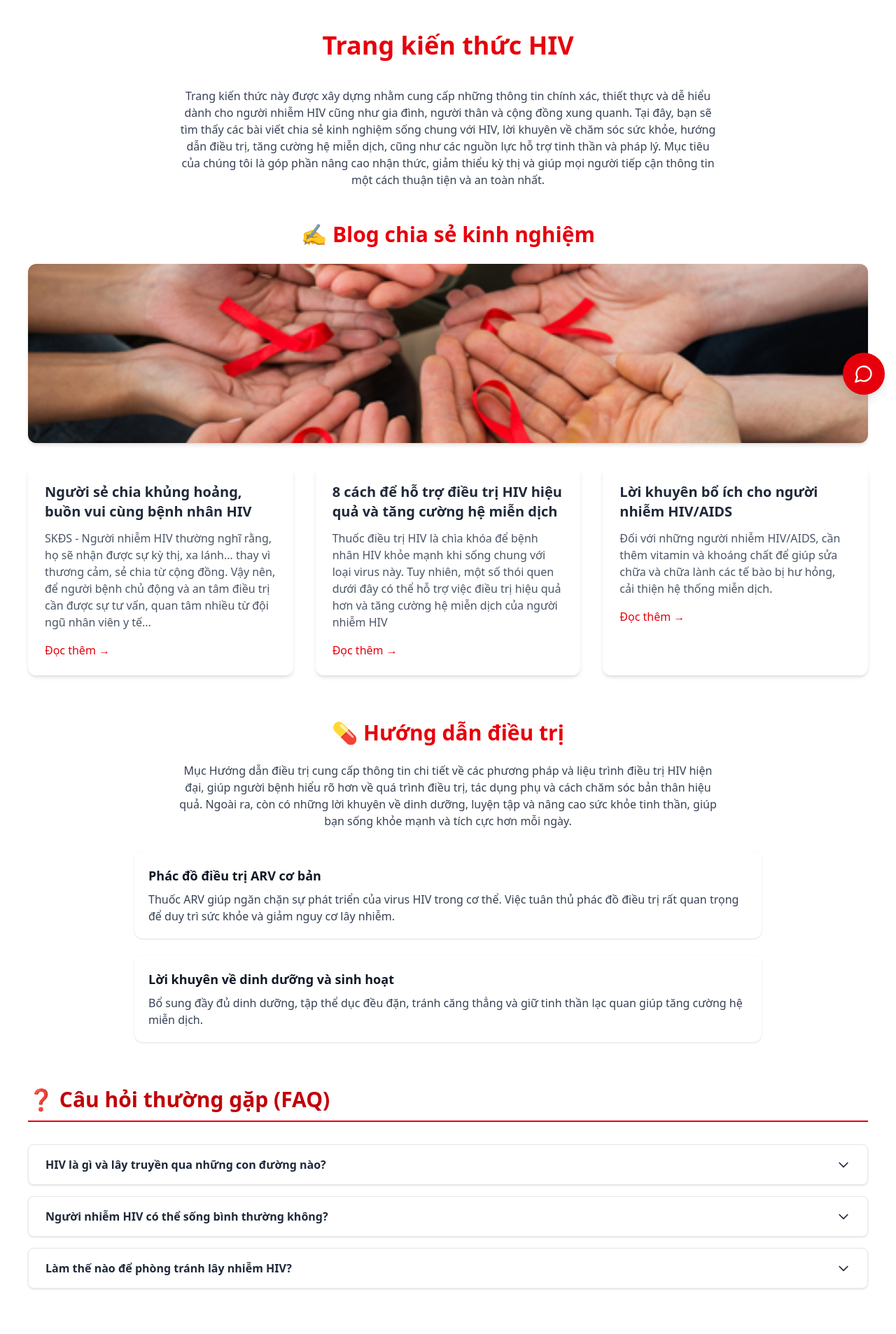
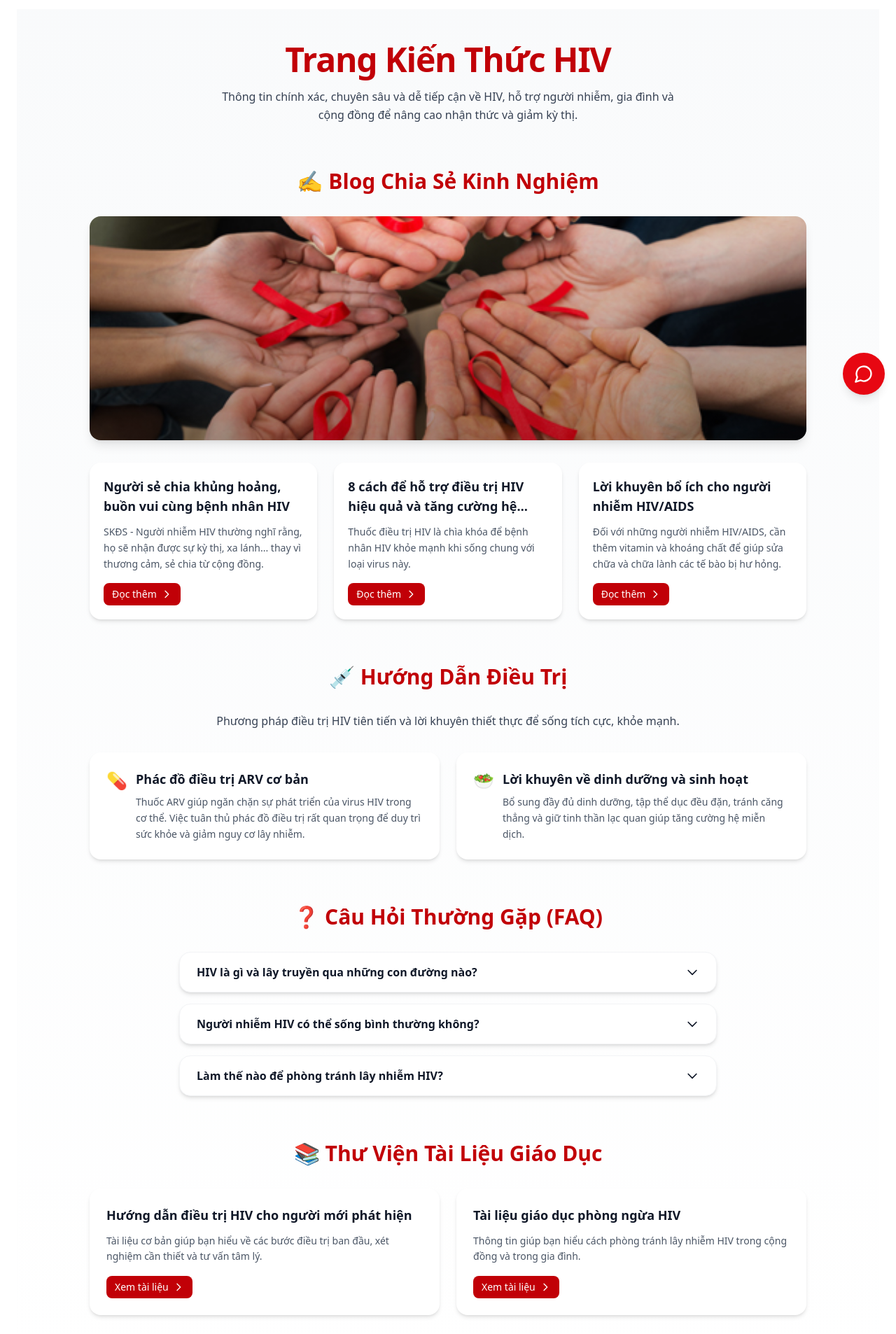
Before and after one commit to YenNhi206/swpHIVproject, a React (Vite) app: page /knowledge in a window 1280 px wide. Shown: the part 220-2126 px from the top of the page at 70% size. Built offline with nearby package versions, Linux system fonts and the light colour scheme.

Commit message:
Cập nhật Breadcrumb, index.css, HomePage, KnowledgePage

```diff
--- a/src/index.css
+++ b/src/index.css
@@ -102,3 +102,24 @@
   animation: slideDown 0.3s ease-out forwards;
   overflow: hidden;
 }
+@keyframes slide-in {
+          from { opacity: 0; transform: translateY(20px); }
+          to { opacity: 1; transform: translateY(0); }
+        }
+        @keyframes fade-in {
+          from { opacity: 0; }
+          to { opacity: 1; }
+        }
+        @keyframes slide-down {
+          from { opacity: 0; transform: translateY(-10px); }
+          to { opacity: 1; transform: translateY(0); }
+        }
+        .animate-slide-in {
+          animation: slide-in 0.5s ease-out;
+        }
+        .animate-fade-in {
+          animation: fade-in 0.4s ease-out;
+        }
+        .animate-slide-down {
+          animation: slide-down 0.3s ease-out;
+        }
--- a/src/pages/HomePage.jsx
+++ b/src/pages/HomePage.jsx
@@ -1,7 +1,7 @@
 import React from "react";
 import hivCareImg from "../assets/hiv-care.png";
 import educationImg from "../assets/education.png";
-import blogImg from "../assets/blog.jpg";
+
 import hiv1Img from "../assets/hiv1.jpg";
 import hivbhytImg from "../assets/hivbhyt.webp";
 import hivpaitentImg from "../assets/hivpaitent.jpg";
--- a/src/pages/KnowledgePage.jsx
+++ b/src/pages/KnowledgePage.jsx
@@ -1,11 +1,7 @@
 import React, { useState } from "react";
 import blogImg from "../assets/blog.jpg";
 
-
-
-
 const documents = [
-
   {
     title: "Hướng dẫn điều trị HIV cho người mới phát hiện",
     description:
@@ -24,19 +20,19 @@ const blogPosts = [
   {
     title: "Người sẻ chia khủng hoảng, buồn vui cùng bệnh nhân HIV",
     description:
-      "SKĐS - Người nhiễm HIV thường nghĩ rằng, họ sẽ nhận được sự kỳ thị, xa lánh... thay vì thương cảm, sẻ chia từ cộng đồng. Vậy nên, để người bệnh chủ động và an tâm điều trị cần được sự tư vấn, quan tâm nhiều từ đội ngũ nhân viên y tế...",
+      "SKĐS - Người nhiễm HIV thường nghĩ rằng, họ sẽ nhận được sự kỳ thị, xa lánh... thay vì thương cảm, sẻ chia từ cộng đồng.",
     link: "https://bvquan5.medinet.gov.vn/chuyen-muc/nguoi-se-chia-khung-hoang-buon-vui-cung-benh-nhan-hiv-c16896-131217.aspx",
   },
   {
     title: "8 cách để hỗ trợ điều trị HIV hiệu quả và tăng cường hệ miễn dịch",
     description:
-      "Thuốc điều trị HIV là chìa khóa để bệnh nhân HIV khỏe mạnh khi sống chung với loại virus này. Tuy nhiên, một số thói quen dưới đây có thể hỗ trợ việc điều trị hiệu quả hơn và tăng cường hệ miễn dịch của người nhiễm HIV",
+      "Thuốc điều trị HIV là chìa khóa để bệnh nhân HIV khỏe mạnh khi sống chung với loại virus này.",
     link: "https://vaac.gov.vn/8-cach-de-ho-tro-dieu-tri-hiv-hieu-qua-va-tang-cuong-he-mien-dich.html",
   },
   {
     title: "Lời khuyên bổ ích cho người nhiễm HIV/AIDS",
     description:
-      "Đối với những người nhiễm HIV/AIDS, cần thêm vitamin và khoáng chất để giúp sửa chữa và chữa lành các tế bào bị hư hỏng, cải thiện hệ thống miễn dịch.",
+      "Đối với những người nhiễm HIV/AIDS, cần thêm vitamin và khoáng chất để giúp sửa chữa và chữa lành các tế bào bị hư hỏng.",
     link: "https://moh.gov.vn/chuong-trinh-muc-tieu-quoc-gia/-/asset_publisher/7ng11fEWgASC/content/loi-khuyen-bo-ich-cho-nguoi-nhiem-hiv-aids",
   },
 ];
@@ -99,75 +95,72 @@ const faqItems = [
   },
 ];
 
-
 const treatmentGuides = [
   {
     title: "Phác đồ điều trị ARV cơ bản",
     content:
       "Thuốc ARV giúp ngăn chặn sự phát triển của virus HIV trong cơ thể. Việc tuân thủ phác đồ điều trị rất quan trọng để duy trì sức khỏe và giảm nguy cơ lây nhiễm.",
+    icon: "💊",
   },
   {
     title: "Lời khuyên về dinh dưỡng và sinh hoạt",
     content:
       "Bổ sung đầy đủ dinh dưỡng, tập thể dục đều đặn, tránh căng thẳng và giữ tinh thần lạc quan giúp tăng cường hệ miễn dịch.",
+    icon: "🥗",
   },
 ];
 
 export default function KnowledgePage() {
   const [selectedDoc, setSelectedDoc] = useState(null);
-
-  // Bổ sung state để quản lý FAQ mở
   const [openFAQIndex, setOpenFAQIndex] = useState(null);
 
-  // Hàm toggle mở/đóng FAQ
   const toggleFAQ = (index) => {
     setOpenFAQIndex(openFAQIndex === index ? null : index);
   };
 
   return (
-    <main className="max-w-7xl mx-auto px-4 py-8">
-      <h1 className="text-4xl font-bold text-center text-red-600 mb-10">
-        Trang kiến thức HIV
+    <main className="min-h-screen bg-gradient-to-b from-gray-50 to-white px-4 sm:px-6 lg:px-8 py-12">
+      {/* Header Section */}
+      <section className="text-center mb-16 max-w-5xl mx-auto">
+        <h1 className="text-4xl sm:text-5xl font-extrabold text-red-700 mb-4 tracking-tight animate-slide-in">
+          Trang Kiến Thức HIV
         </h1>
-
-      <p className="text-center text-gray-700 mb-12 max-w-3xl mx-auto">
-        Trang kiến thức này được xây dựng nhằm cung cấp những thông tin chính xác,
-        thiết thực và dễ hiểu dành cho người nhiễm HIV cũng như gia đình, người
-        thân và cộng đồng xung quanh. Tại đây, bạn sẽ tìm thấy các bài viết chia sẻ
-        kinh nghiệm sống chung với HIV, lời khuyên về chăm sóc sức khỏe, hướng dẫn
-        điều trị, tăng cường hệ miễn dịch, cũng như các nguồn lực hỗ trợ tinh thần
-        và pháp lý. Mục tiêu của chúng tôi là góp phần nâng cao nhận thức, giảm
-        thiểu kỳ thị và giúp mọi người tiếp cận thông tin một cách thuận tiện và
-        an toàn nhất.
+        <p className="text-base text-gray-700 max-w-2xl mx-auto leading-relaxed font-medium">
+          Thông tin chính xác, chuyên sâu và dễ tiếp cận về HIV, hỗ trợ người nhiễm, gia đình và cộng đồng để nâng cao nhận thức và giảm kỳ thị.
         </p>
+      </section>
 
       {/* Blog Section */}
-      <section className="mb-16">
-        <h2 className="text-3xl font-bold text-red-600 mb-6 text-center">
-          ✍️ Blog chia sẻ kinh nghiệm
+      <section className="mb-16 max-w-5xl mx-auto">
+        <h2 className="text-3xl font-bold text-red-700 mb-8 text-center flex items-center justify-center gap-2 animate-slide-in">
+          <span>✍️</span> Blog Chia Sẻ Kinh Nghiệm
         </h2>
-        <div className="mb-8">
+        <div className="mb-8 relative">
           <img
             src={blogImg}
             alt="Blog cộng đồng"
-            className="w-full h-64 object-cover rounded-xl shadow-md"
+            className="w-full h-64 sm:h-80 object-cover rounded-2xl shadow-lg transform hover:scale-[1.01] transition-transform duration-300"
           />
+          <div className="absolute inset-0 bg-gradient-to-t from-black/30 to-transparent rounded-2xl"></div>
         </div>
-        <div className="grid md:grid-cols-3 gap-8">
-          {blogPosts.map(({ title, description, link }) => (
+        <div className="grid grid-cols-1 md:grid-cols-3 gap-6">
+          {blogPosts.map(({ title, description, link }, idx) => (
             <article
               key={title}
-              className="bg-white shadow-md rounded-xl p-6 hover:shadow-lg transition"
+              className="bg-white rounded-2xl shadow-md p-5 hover:shadow-lg hover:-translate-y-1 transition-all duration-200"
             >
-              <h3 className="text-xl font-semibold text-gray-800 mb-3">{title}</h3>
-              <p className="text-gray-600 mb-4">{description}</p>
+              <h3 className="text-lg font-semibold text-gray-900 mb-3 line-clamp-2">{title}</h3>
+              <p className="text-gray-600 mb-4 line-clamp-3 text-sm leading-relaxed">{description}</p>
               <a
                 href={link}
                 target="_blank"
                 rel="noopener noreferrer"
-                className="text-red-600 font-medium hover:underline"
+                className="inline-flex items-center px-3 py-1.5 bg-red-700 text-white rounded-lg hover:bg-red-800 transition-colors text-sm font-medium"
               >
-                Đọc thêm →
+                Đọc thêm
+                <svg className="w-4 h-4 ml-1.5" fill="none" stroke="currentColor" viewBox="0 0 24 24">
+                  <path strokeLinecap="round" strokeLinejoin="round" strokeWidth="2" d="M9 5l7 7-7 7" />
+                </svg>
               </a>
             </article>
           ))}
@@ -175,61 +168,58 @@ export default function KnowledgePage() {
       </section>
 
       {/* Treatment Guides Section */}
-      <section className="mb-16">
-        <h2 className="text-3xl font-bold text-red-600 mb-6 text-center">
-          💊 Hướng dẫn điều trị
+      <section className="mb-16 max-w-5xl mx-auto">
+        <h2 className="text-3xl font-bold text-red-700 mb-8 text-center flex items-center justify-center gap-2 animate-slide-in">
+          <span>💉</span> Hướng Dẫn Điều Trị
         </h2>
-        <p className="text-center text-gray-700 mb-8 max-w-3xl mx-auto">
-          Mục Hướng dẫn điều trị cung cấp thông tin chi tiết về các phương pháp và
-          liệu trình điều trị HIV hiện đại, giúp người bệnh hiểu rõ hơn về quá trình
-          điều trị, tác dụng phụ và cách chăm sóc bản thân hiệu quả. Ngoài ra, còn có
-          những lời khuyên về dinh dưỡng, luyện tập và nâng cao sức khỏe tinh thần,
-          giúp bạn sống khỏe mạnh và tích cực hơn mỗi ngày.
+        <p className="text-base text-gray-700 mb-8 max-w-2xl mx-auto text-center leading-relaxed">
+          Phương pháp điều trị HIV tiên tiến và lời khuyên thiết thực để sống tích cực, khỏe mạnh.
         </p>
-        <div className="space-y-6 max-w-4xl mx-auto">
-          {treatmentGuides.map(({ title, content }, idx) => (
-            <div key={idx} className="bg-white rounded-xl shadow p-5">
-              <h3 className="font-semibold text-lg text-gray-900 mb-2">{title}</h3>
-              <p className="text-gray-700">{content}</p>
+        <div className="grid grid-cols-1 md:grid-cols-2 gap-6">
+          {treatmentGuides.map(({ title, content, icon }, idx) => (
+            <div
+              key={idx}
+              className="bg-white rounded-2xl shadow-md p-6 flex items-start gap-3 hover:shadow-lg transition-all duration-200"
+            >
+              <span className="text-2xl">{icon}</span>
+              <div>
+                <h3 className="text-lg font-semibold text-gray-900 mb-2">{title}</h3>
+                <p className="text-gray-600 text-sm leading-relaxed">{content}</p>
+              </div>
             </div>
           ))}
         </div>
       </section>
 
       {/* FAQ Section */}
-      <section className="mb-16">
-        <h2 className="text-3xl font-bold text-red-700 mb-8 border-b-2 border-red-600 pb-3">
-          ❓ Câu hỏi thường gặp (FAQ)
+      <section className="mb-16 max-w-5xl mx-auto">
+        <h2 className="text-3xl font-bold text-red-700 mb-8 text-center flex items-center justify-center gap-2 animate-slide-in">
+          <span>❓</span> Câu Hỏi Thường Gặp (FAQ)
         </h2>
-        <div className="space-y-4">
+        <div className="space-y-4 max-w-3xl mx-auto">
           {faqItems.map((faq, i) => (
             <div
               key={i}
-              className="border border-gray-200 rounded-lg shadow-sm overflow-hidden"
+              className="bg-white rounded-2xl shadow-md border border-gray-100 overflow-hidden"
             >
               <button
                 onClick={() => toggleFAQ(i)}
-                className="w-full flex justify-between items-center px-6 py-4 text-left text-gray-800 font-semibold hover:bg-red-50 transition"
+                className="w-full flex justify-between items-center px-6 py-4 text-left text-gray-900 font-semibold hover:bg-red-50 transition-colors"
                 aria-expanded={openFAQIndex === i}
               >
-                <span>{faq.question}</span>
+                <span className="text-base">{faq.question}</span>
                 <svg
-                  className={`w-5 h-5 transform transition-transform ${openFAQIndex === i ? "rotate-180" : ""
-                    }`}
+                  className={`w-5 h-5 transform transition-transform duration-200 ${openFAQIndex === i ? "rotate-180" : ""}`}
                   fill="none"
                   stroke="currentColor"
                   strokeWidth="2"
                   viewBox="0 0 24 24"
                 >
-                  <path
-                    strokeLinecap="round"
-                    strokeLinejoin="round"
-                    d="M19 9l-7 7-7-7"
-                  />
+                  <path strokeLinecap="round" strokeLinejoin="round" d="M19 9l-7 7-7-7" />
                 </svg>
               </button>
               {openFAQIndex === i && (
-                <div className="px-6 py-3 bg-red-50 text-gray-700 leading-relaxed border-t border-red-200">
+                <div className="px-6 py-5 bg-red-50 text-gray-700 text-sm leading-relaxed animate-slide-down">
                   {faq.detailedContent}
                 </div>
               )}
@@ -237,14 +227,17 @@ export default function KnowledgePage() {
           ))}
         </div>
       </section>
-      {/* Tài liệu giáo dục */}
-      <section className="mb-16">
-        <h2 className="text-3xl font-bold text-red-700 mb-8 border-b-2 border-red-600 pb-3">📚 Thư viện tài liệu giáo dục</h2>
-        <div className="grid grid-cols-1 md:grid-cols-2 gap-8">
+
+      {/* Educational Library Section */}
+      <section className="mb-16 max-w-5xl mx-auto">
+        <h2 className="text-3xl font-bold text-red-700 mb-8 text-center flex items-center justify-center gap-2 animate-slide-in">
+          <span>📚</span> Thư Viện Tài Liệu Giáo Dục
+        </h2>
+        <div className="grid grid-cols-1 md:grid-cols-2 gap-6">
           {documents.map((doc, idx) => (
             <div
               key={idx}
-              className="bg-white border border-gray-200 rounded-xl p-6 shadow hover:shadow-lg transition cursor-pointer"
+              className="bg-white rounded-2xl shadow-md p-6 hover:shadow-lg hover:-translate-y-1 transition-all duration-200 cursor-pointer"
               onClick={() => setSelectedDoc(doc.link)}
               role="button"
               tabIndex={0}
@@ -252,18 +245,18 @@ export default function KnowledgePage() {
                 if (e.key === "Enter" || e.key === " ") setSelectedDoc(doc.link);
               }}
             >
-              <h3 className="text-xl font-semibold text-gray-900 mb-3">{doc.title}</h3>
-              <p className="text-gray-600 mb-5">{doc.description}</p>
+              <h3 className="text-lg font-semibold text-gray-900 mb-3">{doc.title}</h3>
+              <p className="text-gray-600 mb-4 text-sm leading-relaxed">{doc.description}</p>
               <button
-                className="inline-flex items-center px-4 py-2 bg-red-600 text-white rounded-lg hover:bg-red-700 transition"
+                className="inline-flex items-center px-3 py-1.5 bg-red-700 text-white rounded-lg hover:bg-red-800 transition-colors font-medium text-sm"
                 onClick={(e) => {
                   e.stopPropagation();
                   setSelectedDoc(doc.link);
                 }}
               >
                 Xem tài liệu
-                <svg className="w-5 h-5 ml-2" fill="none" stroke="currentColor" strokeWidth="2" viewBox="0 0 24 24">
-                  <path strokeLinecap="round" strokeLinejoin="round" d="M10 6h10M10 12h10M10 18h10M4 6h.01M4 12h.01M4 18h.01" />
+                <svg className="w-4 h-4 ml-1.5" fill="none" stroke="currentColor" strokeWidth="2" viewBox="0 0 24 24">
+                  <path strokeLinecap="round" strokeLinejoin="round" d="M9 5l7 7-7 7" />
                 </svg>
               </button>
             </div>
@@ -271,46 +264,62 @@ export default function KnowledgePage() {
         </div>
 
         {selectedDoc && (
-          <div className="fixed inset-0 z-50 flex items-center justify-center bg-black bg-opacity-50 backdrop-blur-sm p-4">
-            <div className="bg-white rounded-xl shadow-xl w-full max-w-6xl max-h-[90vh] flex flex-col overflow-hidden">
-              <header className="flex justify-between items-center bg-red-600 text-white px-6 py-4 rounded-t-xl">
-                <h3 className="text-xl font-semibold">Xem tài liệu</h3>
-                <button onClick={() => setSelectedDoc(null)} className="p-2 hover:bg-red-700 rounded-full transition" aria-label="Đóng modal">
-                  <svg xmlns="http://www.w3.org/2000/svg" className="h-6 w-6" fill="none" stroke="currentColor" strokeWidth="2" viewBox="0 0 24 24">
+          <div className="fixed inset-0 z-50 flex items-center justify-center bg-black bg-opacity-60 backdrop-blur-sm p-4 animate-fade-in">
+            <div className="bg-white rounded-2xl shadow-xl w-full max-w-5xl max-h-[90vh] flex flex-col overflow-hidden">
+              <header className="flex justify-between items-center bg-gradient-to-r from-red-700 to-red-800 text-white px-6 py-4 rounded-t-2xl">
+                <h3 className="text-lg font-semibold">Xem Tài Liệu</h3>
+                <button
+                  onClick={() => setSelectedDoc(null)}
+                  className="p-1.5 hover:bg-red-900 rounded-full transition"
+                  aria-label="Đóng"
+                >
+                  <svg className="h-6 w-6" fill="none" stroke="currentColor" strokeWidth="2" viewBox="0 0 24 24">
                     <path strokeLinecap="round" strokeLinejoin="round" d="M6 18L18 6M6 6l12 12" />
                   </svg>
                 </button>
               </header>
-              <div className="flex-1 p-4 bg-gray-50 overflow-auto">
-                <object data={selectedDoc} type="application/pdf" className="w-full h-[75vh] rounded-lg bg-white shadow-inner">
-                  <p>
-                    Trình duyệt của bạn không hỗ trợ xem PDF trực tiếp. {" "}
-                    <a href={selectedDoc} target="_blank" rel="noopener noreferrer" className="text-red-600 hover:text-red-700 underline">
+              <div className="flex-1 p-6 bg-gray-50 overflow-auto">
+                <object
+                  data={selectedDoc}
+                  type="application/pdf"
+                  className="w-full h-[65vh] rounded-lg bg-white shadow-inner"
+                >
+                  <p className="text-gray-700 p-4 text-sm">
+                    Trình duyệt không hỗ trợ xem PDF.{" "}
+                    <a
+                      href={selectedDoc}
+                      target="_blank"
+                      rel="noopener noreferrer"
+                      className="text-red-700 hover:text-red-800 underline font-medium"
+                    >
                       Tải xuống tài liệu
                     </a>
                   </p>
                 </object>
               </div>
-              <footer className="flex justify-end gap-3 px-6 py-4 border-t border-gray-200">
+              <footer className="flex justify-end gap-3 px-6 py-4 border-t border-gray-200 bg-white">
                 <button
                   onClick={() => window.open(selectedDoc, "_blank")}
-                  className="px-5 py-2 bg-white border border-gray-300 rounded-lg text-gray-700 hover:bg-gray-50 flex items-center gap-2 transition"
+                  className="px-4 py-1.5 bg-white border border-gray-300 rounded-lg text-gray-700 hover:bg-gray-100 flex items-center gap-1.5 transition font-medium text-sm"
                 >
-                  <svg xmlns="http://www.w3.org/2000/svg" className="h-5 w-5" fill="none" stroke="currentColor" strokeWidth="2" viewBox="0 0 24 24">
+                  <svg className="h-4 w-4" fill="none" stroke="currentColor" strokeWidth="2" viewBox="0 0 24 24">
                     <path d="M11 3a1 1 0 100 2h2.586l-6.293 6.293a1 1 0 101.414 1.414L15 6.414V9a1 1 0 102 0V4a1 1 0 00-1-1h-5z" />
                     <path d="M5 5a2 2 0 00-2 2v8a2 2 0 002 2h8a2 2 0 002-2v-3a1 1 0 10-2 0v3H5V7h3a1 1 0 000-2H5z" />
                   </svg>
                   Mở trong tab mới
                 </button>
-                <button onClick={() => setSelectedDoc(null)} className="px-5 py-2 bg-red-600 text-white rounded-lg hover:bg-red-700 transition">
+                <button
+                  onClick={() => setSelectedDoc(null)}
+                  className="px-4 py-1.5 bg-red-700 text-white rounded-lg hover:bg-red-800 transition font-medium text-sm"
+                >
                   Đóng
                 </button>
               </footer>
             </div>
           </div>
         )}
+      </section>
 
-      </section>
     </main>
   );
 }
```
Also changed, not shown: src/components/Breadcrumb.jsx (+18 -4 lines). Lines whose indentation alone changed are shown as unchanged.
